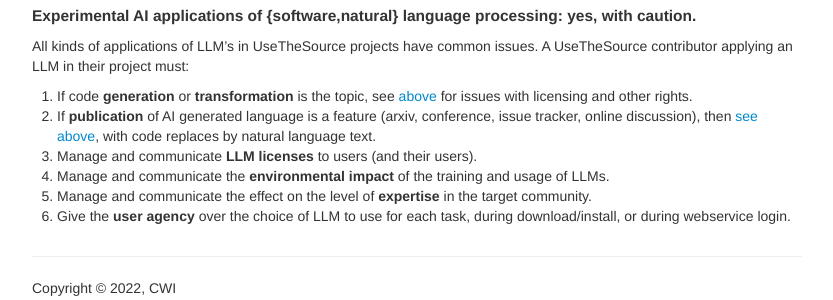
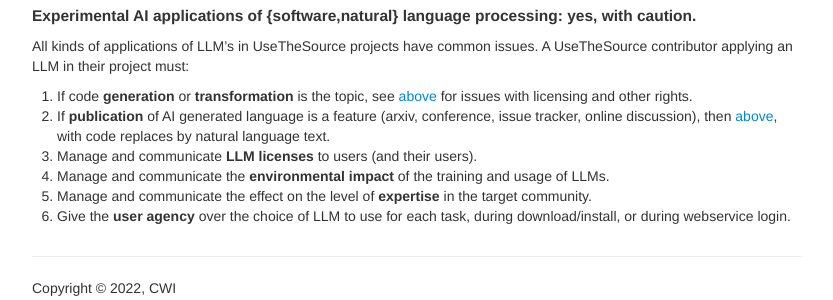
Before and after one commit to usethesource/usethesource.github.io, a Jekyll site: the page built from about/ai.md, in a window 1280 px wide. Shown: the part 494-794 px from the top of the page, without its empty margins (223-1056 px from the left). Built offline with Jekyll 4.4.1, drawn with Linux system fonts in a browser that asks for light colours; our own code applies the rules of GitHub Pages for plain Markdown files.

Commit message:
Update ai.md

```diff
--- a/about/ai.md
+++ b/about/ai.md
@@ -28,7 +28,7 @@
 
 All kinds of applications of LLM's in UseTheSource projects have common issues. A UseTheSource contributor applying an LLM in their project must:
 1. If code **generation** or **transformation** is the topic, see [above](#ai-applied-to-usethesource-source-code-itself-no) for issues with licensing and other rights.
-1. If **publication** of AI generated language is a feature (arxiv, conference, issue tracker, online discussion), then [see above](https://usethesource.io/about/ai.html#:~:text=AI%20applied%20to%20UseTheSource%20source%20code%20itself%3A%20no), with code replaces by natural language text.
+1. If **publication** of AI generated language is a feature (arxiv, conference, issue tracker, online discussion), then [above](#ai-applied-to-usethesource-source-code-itself-no), with code replaces by natural language text.
 1. Manage and communicate **LLM licenses** to users (and their users).
 2. Manage and communicate the **environmental impact** of the training and usage of LLMs.
 3. Manage and communicate the effect on the level of **expertise** in the target community.
```
